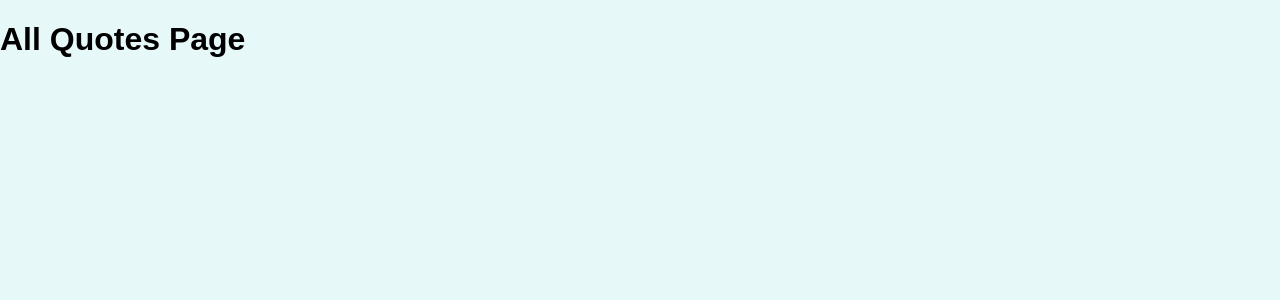
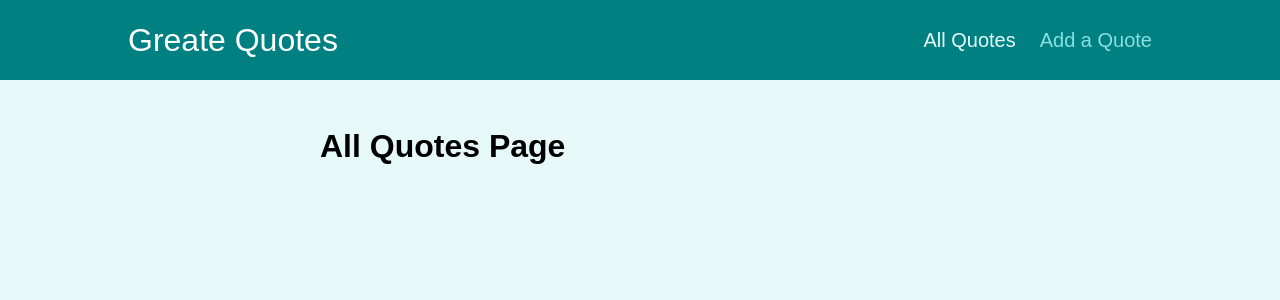
Before and after one commit to Esther-Yang/great-quotes, a React (Create React App) app: page /quotes in a window 1280 px wide. Shown: the top 300 px of the page. Built offline with nearby package versions, Linux system fonts and the light colour scheme.

Commit message:
Adding a Layout Wrapper Component

```diff
--- a/src/App.js
+++ b/src/App.js
@@ -3,8 +3,10 @@
 import AllQuotes from "./pages/AllQuotes";
 import NewQuotes from "./pages/NewQuote";
 import QuoteDetail from "./pages/QuoteDetail";
+import Layout from "./components/layout/Layout";
 function App() {
   return (
+    <Layout>
       <Switch>
         <Route path="/" exact>
           <Redirect to="/quotes" />
@@ -19,6 +21,7 @@
           <NewQuotes />
         </Route>
       </Switch>
+    </Layout>
   );
 }
 
--- /dev/null
+++ b/src/components/layout/Layout.js
@@ -0,0 +1,14 @@
+import { Fragment } from "react";
+import classes from "./Layout.module.css";
+import MainNavigation from "./MainNavigation";
+
+const Layout = (props) => {
+  return (
+    <Fragment>
+      <MainNavigation />
+      <main className={classes.main}>{props.children}</main>
+    </Fragment>
+  );
+};
+
+export default Layout;
--- /dev/null
+++ b/src/components/layout/MainNavigation.js
@@ -0,0 +1,26 @@
+import classes from "./MainNavigation.module.css";
+import { NavLink } from "react-router-dom";
+
+const MainNavigation = () => {
+  return (
+    <header className={classes.header}>
+      <div className={classes.logo}>Greate Quotes</div>
+      <nav className={classes.nav}>
+        <ul>
+          <li>
+            <NavLink to="/quotes" activeClassName={classes.active}>
+              All Quotes
+            </NavLink>
+          </li>
+          <li>
+            <NavLink to="/new-quote" activeClassName={classes.active}>
+              Add a Quote
+            </NavLink>
+          </li>
+        </ul>
+      </nav>
+    </header>
+  );
+};
+
+export default MainNavigation;
```
Also changed, not shown: 1 other file (tests, documents, lock files or other folders). Lines whose indentation alone changed are shown as unchanged.
